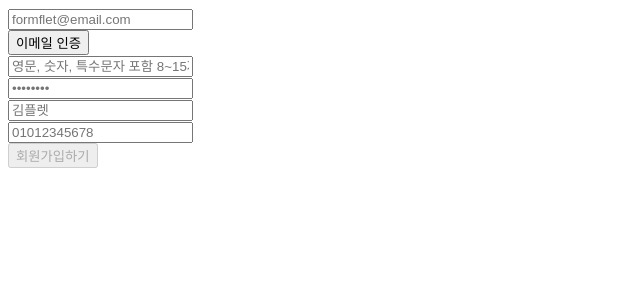
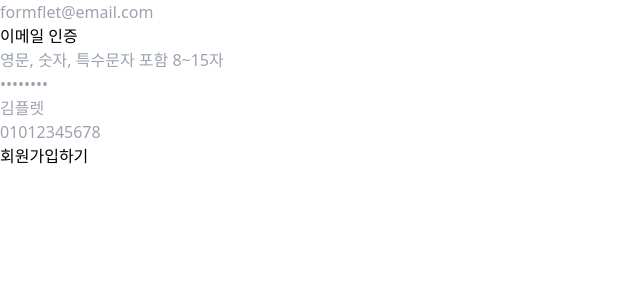
Before and after one commit to DevCamp-TeamSparta/formflet-fe, a Next.js app: page /join in a window 1280 px wide. Shown: the top 300 px of the page, without its empty margins (0-640 px from the left). Built offline with nearby package versions, Linux system fonts and the light colour scheme; no server answers.

Commit message:
Add: universal-coolkie 라이브러리 추가, tailwindcss 추가

```diff
--- a/src/app/globals.css
+++ b/src/app/globals.css
@@ -1,23 +1,3 @@
 @import 'tailwindcss/base';
 @import 'tailwindcss/components';
 @import 'tailwindcss/utilities';
-
-:root {
-  --foreground-rgb: 0, 0, 0;
-  --background-start-rgb: 214, 219, 220;
-  --background-end-rgb: 255, 255, 255;
-}
-
-@media (prefers-color-scheme: dark) {
-  :root {
-    --foreground-rgb: 255, 255, 255;
-    --background-start-rgb: 0, 0, 0;
-    --background-end-rgb: 0, 0, 0;
-  }
-}
-
-body {
-  color: rgb(var(--foreground-rgb));
-  background: linear-gradient(to bottom, transparent, rgb(var(--background-end-rgb)))
-    rgb(var(--background-start-rgb));
-}
--- a/src/app/layout.tsx
+++ b/src/app/layout.tsx
@@ -1,8 +1,5 @@
 import type { Metadata } from 'next';
-import { Inter } from 'next/font/google';
-// import './globals.css';
-
-const inter = Inter({ subsets: ['latin'] });
+import './globals.css';
 
 export const metadata: Metadata = {
   title: 'Create Next App',
@@ -12,7 +9,7 @@ export const metadata: Metadata = {
 export default function RootLayout({ children }: { children: React.ReactNode }) {
   return (
     <html lang="en">
-      <body className={inter.className}>{children}</body>
+      <body>{children}</body>
     </html>
   );
 }
--- /dev/null
+++ b/src/app/login/layout.tsx
@@ -0,0 +1,10 @@
+// import Header from '@/components/Header';
+
+export default function DashboardLayout({ children }: { children: React.ReactNode }) {
+  return (
+    <section>
+      {/* <Header /> */}
+      {children}
+    </section>
+  );
+}
--- /dev/null
+++ b/src/app/login/page.tsx
@@ -0,0 +1,11 @@
+import Login from '@/containers/login/Login';
+
+export default function Home() {
+  return (
+    <div className="">
+      <div className="">
+        <Login />
+      </div>
+    </div>
+  );
+}
--- a/src/app/page.tsx
+++ b/src/app/page.tsx
@@ -1,5 +1,11 @@
-import Login from '@/containers/login/Login';
+import Link from 'next/link';
+import PATH from '@/constants/path/Path';
 
 export default function Home() {
-  return <Login />;
+  return (
+    <>
+      <Link href={PATH.ROUTE.LOGIN}>로그인</Link>
+      <Link href={PATH.ROUTE.JOIN}>회원가입</Link>
+    </>
+  );
 }
--- a/src/constants/path/route/Route.ts
+++ b/src/constants/path/route/Route.ts
@@ -2,6 +2,8 @@ const ROOT = '/';
 
 const JOIN = '/join';
 
-const ROUTE = Object.freeze({ ROOT, JOIN });
+const LOGIN = '/login';
+
+const ROUTE = Object.freeze({ ROOT, JOIN, LOGIN });
 
 export default ROUTE;
--- a/src/containers/login/Login.tsx
+++ b/src/containers/login/Login.tsx
@@ -8,10 +8,10 @@ import Link from 'next/link';
 import Button from '@/components/basic/Button';
 import InputGroup from '@/components/common/InputGroup';
 import { loginFormSchema, LoginFormSchema } from '@/types/type';
-import getToken from '@/utils/auth/tokenUtils';
 import authLogin from '@/services/api/auth/authLogin';
 import PATH from '@/constants/path/Path';
 import InputGroupArrays from '@/constants/inputProps/InputGroupArrays';
+import tokenUtils from '@/utils/auth/tokenUtils';
 
 export default function Login() {
   const { register, handleSubmit } = useForm<LoginFormSchema>({
@@ -20,6 +20,7 @@ export default function Login() {
 
   const router = useRouter();
   const { LOGIN_GROUP_PROPS } = InputGroupArrays();
+  const { getToken, setTokenCookie } = tokenUtils();
 
   const loginFormSubmit: SubmitHandler<LoginFormSchema> = async (
     data: LoginFormSchema,
@@ -28,10 +29,15 @@ export default function Login() {
     try {
       const res: AxiosResponse = await authLogin(data);
 
-      const accessTokenString = await getToken(res, 'authorization');
-      const refreshTokenString = await getToken(res, 'refresh-token');
+      const accessToken = await getToken(res, 'access-token');
+      const refreshToken = await getToken(res, 'refresh-token');
 
-      console.log('Token : ', accessTokenString, refreshTokenString);
+      setTokenCookie('access-token', accessToken);
+      setTokenCookie('refresh-token', refreshToken);
+
+      console.log('Login Response : ', res);
+
+      console.log('Token : ', accessToken, refreshToken);
       router.push(PATH.ROUTE.ROOT);
       // res에 받아온 값에 따라 이메일이랑 비밀번호가 다른지, 이메일이 존재하는지 확인 후 라우팅
     } catch (e) {
@@ -40,7 +46,7 @@ export default function Login() {
   };
 
   return (
-    <form onSubmit={handleSubmit(loginFormSubmit)}>
+    <form className="" onSubmit={handleSubmit(loginFormSubmit)}>
       {LOGIN_GROUP_PROPS.map((field) => (
         <InputGroup
           key={field.id}
@@ -51,12 +57,13 @@ export default function Login() {
           {...register(field.id)}
         />
       ))}
-
       <div>
-        <Button id="btn-login" type="submit">
+        <Button className="" id="btn-login" type="submit">
           로그인
         </Button>
-        <Link href={PATH.ROUTE.JOIN}>회원가입</Link>
+        <Link className="" href={PATH.ROUTE.JOIN}>
+          회원가입
+        </Link>
       </div>
     </form>
   );
--- a/src/utils/auth/tokenUtils.ts
+++ b/src/utils/auth/tokenUtils.ts
@@ -1,10 +1,20 @@
 import { AxiosResponse } from 'axios';
+import Cookies from 'universal-cookie';
 import { Token } from '@/types/type';
 
-async function getToken(res: AxiosResponse, name: string): Promise<Token> {
-  const tokenString: Token = await res.headers[`${name}`];
-  const token: Token = tokenString?.split(' ')[1];
-  return token;
+export default function tokenUtilsx() {
+  async function getToken(res: AxiosResponse, name: string): Promise<Token> {
+    const tokenString: Token = await res.headers[`${name}`];
+    const token: Token = tokenString?.replace('Bearer ', '');
+
+    return token;
+  }
+
+  function setTokenCookie(name: string, token: Token): void {
+    const cookies = new Cookies();
+
+    cookies.set(name, token, { path: '/' });
+  }
+
+  return { getToken, setTokenCookie };
 }
-
-export default getToken;
--- a/tailwind.config.ts
+++ b/tailwind.config.ts
@@ -1,20 +1,8 @@
-import type { Config } from 'tailwindcss'
-
-const config: Config = {
-  content: [
-    './src/pages/**/*.{js,ts,jsx,tsx,mdx}',
-    './src/components/**/*.{js,ts,jsx,tsx,mdx}',
-    './src/app/**/*.{js,ts,jsx,tsx,mdx}',
-  ],
+/** @type {import('tailwindcss').Config} */
+module.exports = {
+  content: ['./src/**/*.{js,ts,jsx,tsx}'],
   theme: {
-    extend: {
-      backgroundImage: {
-        'gradient-radial': 'radial-gradient(var(--tw-gradient-stops))',
-        'gradient-conic':
-          'conic-gradient(from 180deg at 50% 50%, var(--tw-gradient-stops))',
-      },
-    },
+    extend: {},
   },
   plugins: [],
-}
-export default config
+};
```
Also changed, not shown: package.json (+4 -3 lines), 1 other file (tests, documents, lock files or other folders).
